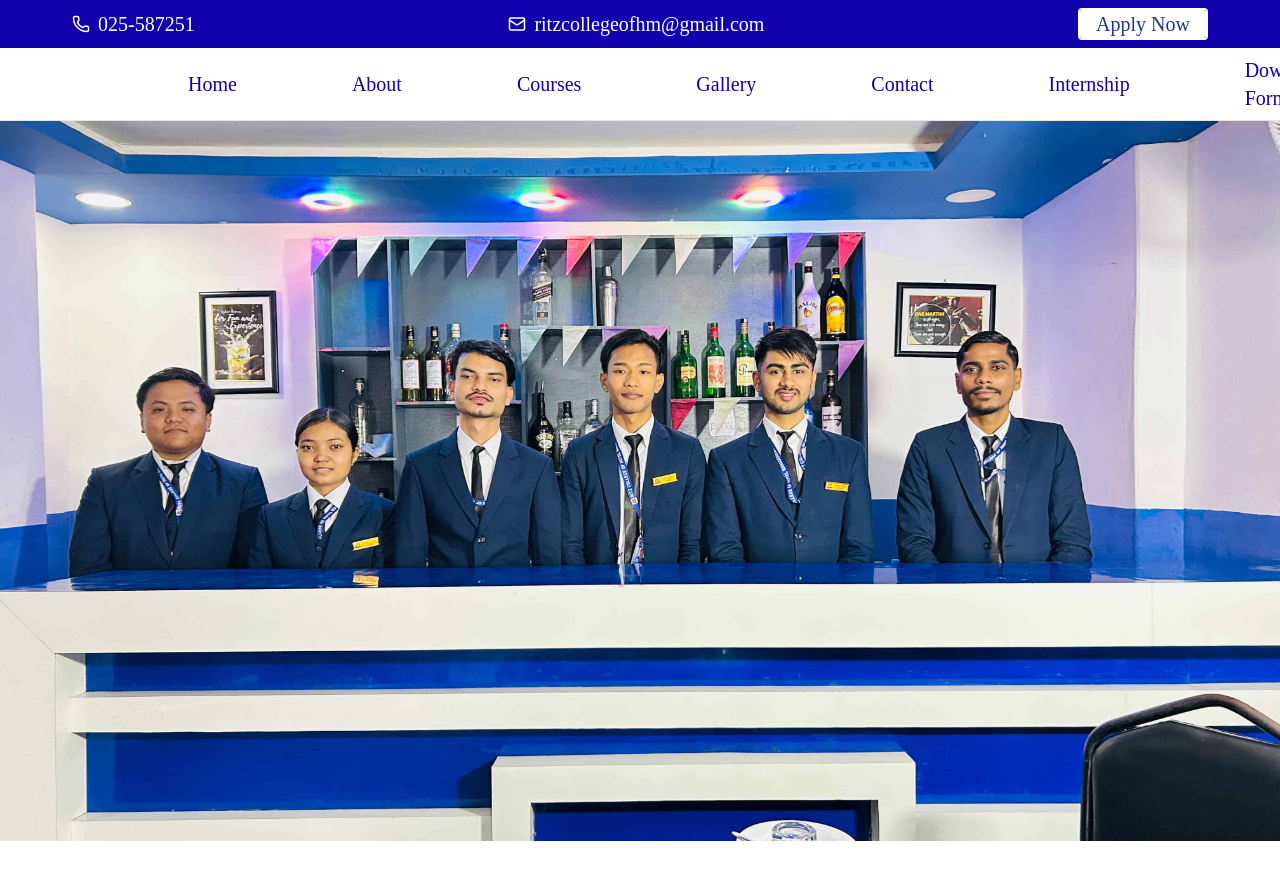
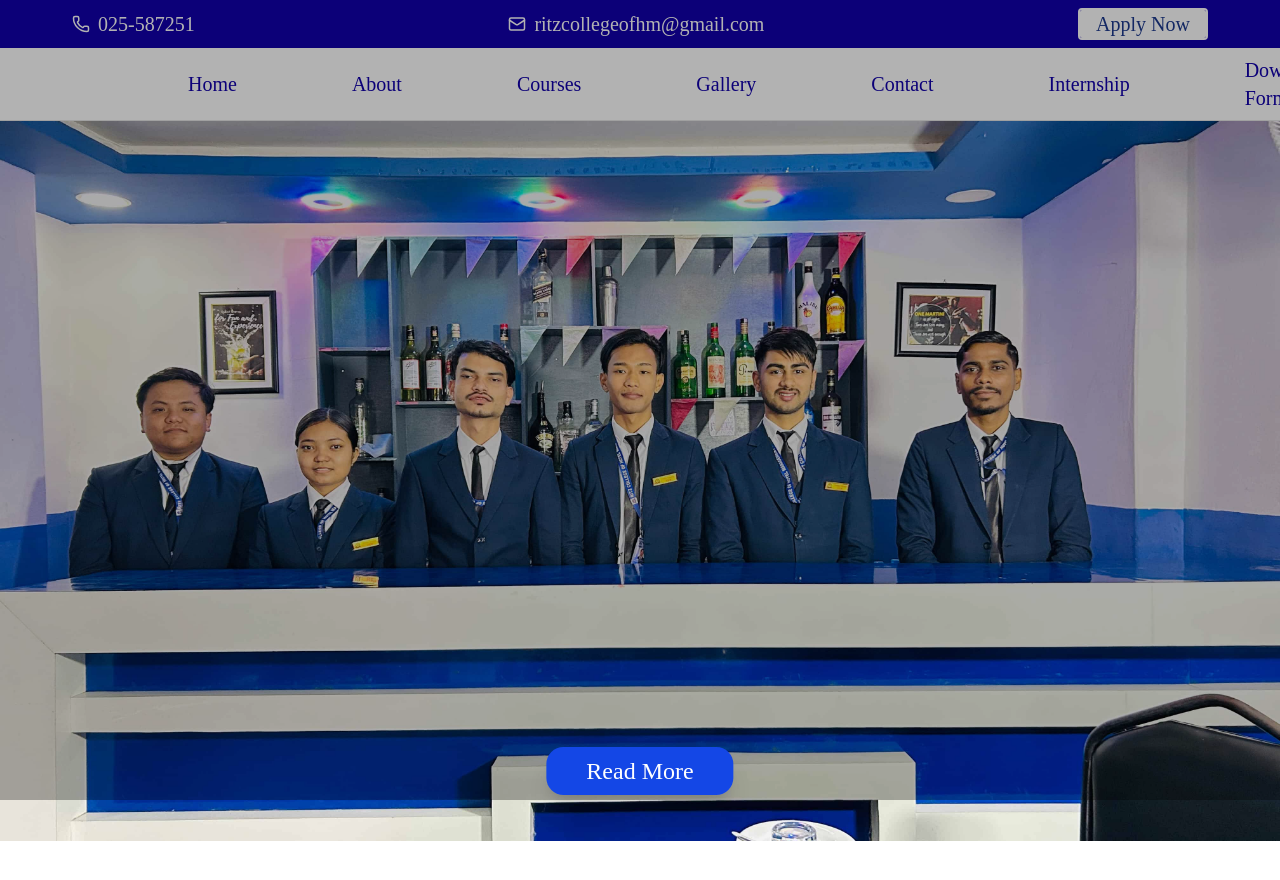
Before and after one commit to Anish-Karkee/RITZ-COLLEGE-COPY-IN-NEXT.JS-, a Next.js app: page / in a window 1280 px wide. Shown: the top 880 px of the page. Built offline with nearby package versions, Linux system fonts and the light colour scheme.

Commit message:
feat: add overlay and button to Hero component

```diff
--- a/src/components/sections/Hero.tsx
+++ b/src/components/sections/Hero.tsx
@@ -1,4 +1,5 @@
 import Image from "next/image"
+import { Button } from "../ui/button"
 import LAND1 from "../../../public/images/landing1.jpg"
 
 const Hero = () => {
@@ -13,6 +14,15 @@ const Hero = () => {
             className="object-cover"
             />
     </div>
+    {/*OVERLAY */}
+    <div className="absolute inset-0 bg-black/30"></div>
+
+    {/*Button */}
+    <div className="absolute bottom-1 left-1/2 -translate-x-1/2" >
+    <Button className="bg-blue-700 hover:bg-white hover:text-black text-white px-10 py-6 rounded-2xl text-2xl font-medium transition duration-300 shadow-xl ">
+      Read More
+    </Button>
+    </div>
     </section>
 
     </div>
```
